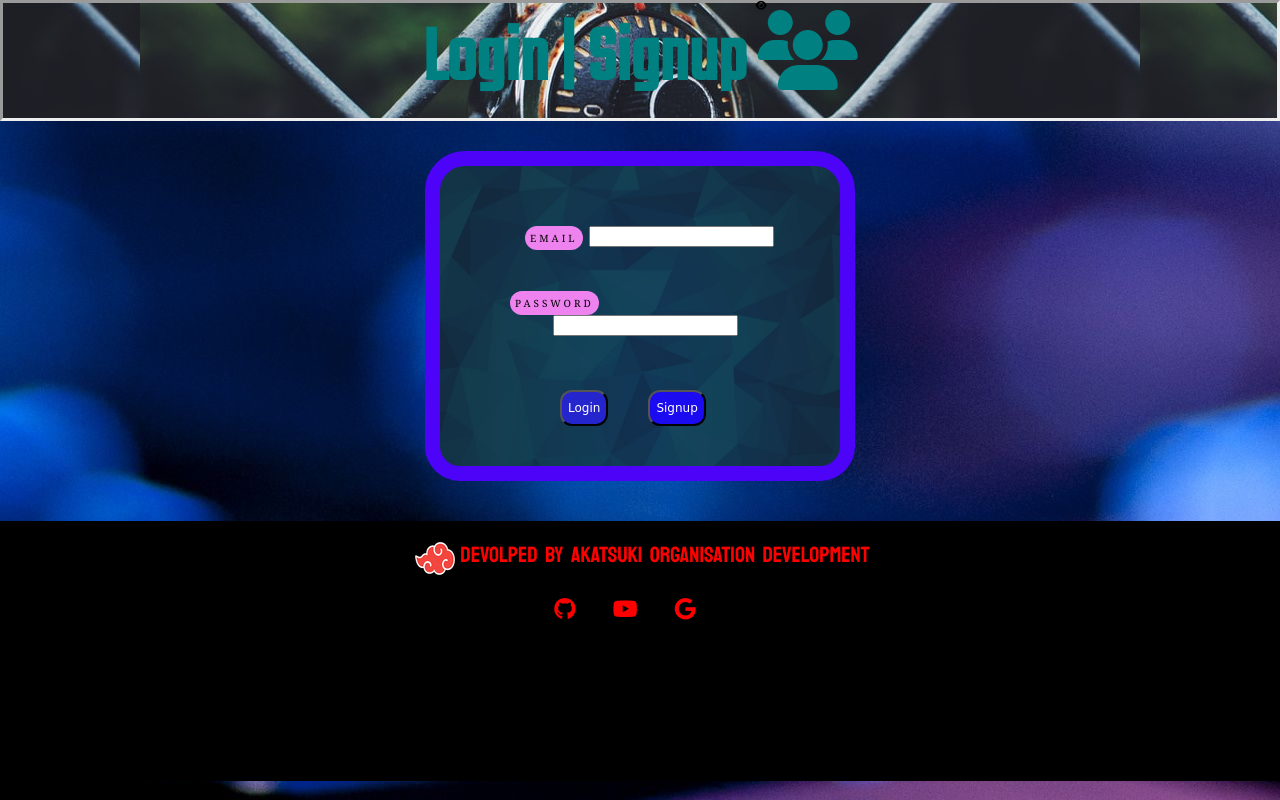
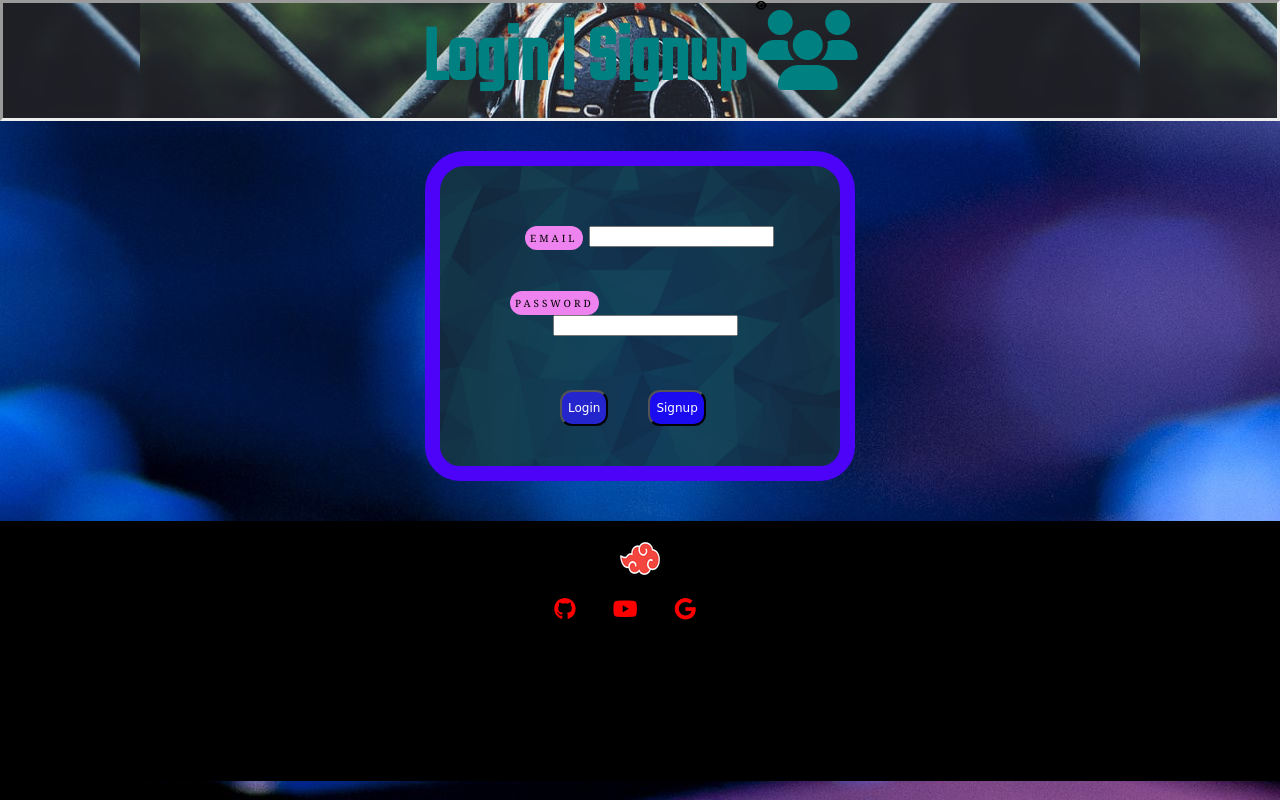
Before and after one commit to Toxic-Whitelgnd/Encry_Decry_html, a plain HTML site: page index.html in a window 1280 px wide. Drawn offline with Linux system fonts and the light colour scheme.

Commit message:
something done

```diff
--- a/index.html
+++ b/index.html
@@ -127,7 +127,7 @@
         <div class="logo_aka">
             <img id="img_logo"src="logos/rsz_akatsuki-emblem_1.png">
 
-        <p id="foo">Devolped By Akatsuki Organisation Development</p>
+
 
         </div>
         <div class="icons">
```
Also changed, not shown: Login_page_css.css (line endings or trailing spaces).
